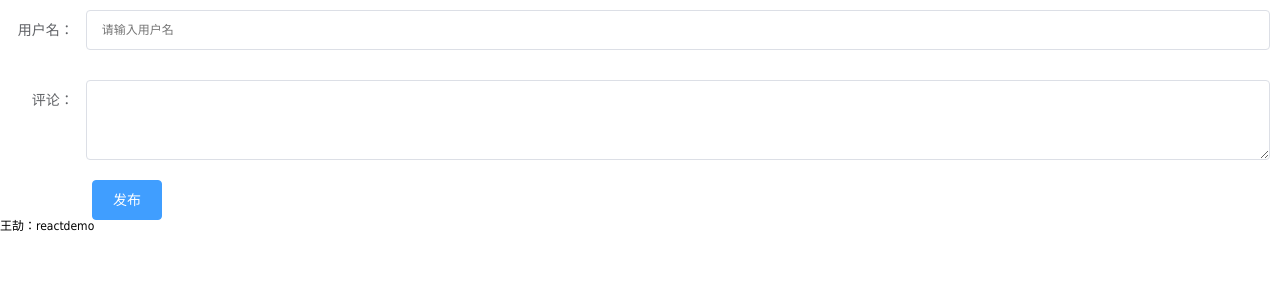
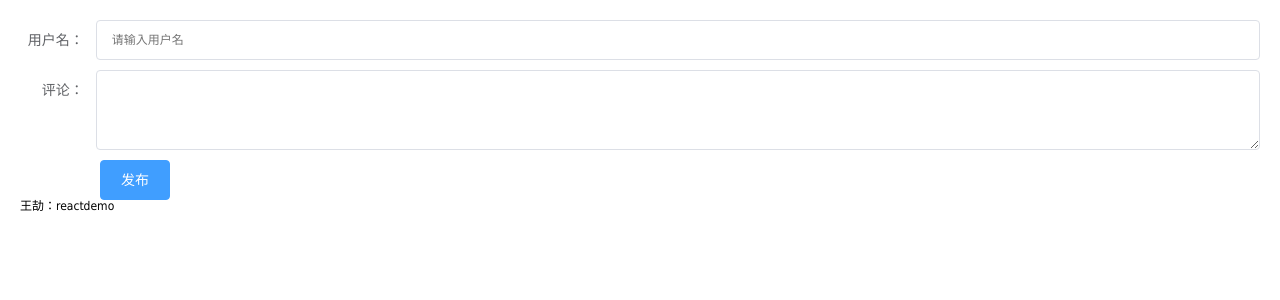
Before and after one commit to wangjiewangjie/react-pc-template, a React (Create React App) app: page /commentapp in a window 1280 px wide. Shown: the top 300 px of the page. Built offline with nearby package versions, Linux system fonts and the light colour scheme.

Commit message:
feat:评论demo

```diff
--- a/src/views/comment/CommentInput.tsx
+++ b/src/views/comment/CommentInput.tsx
@@ -1,23 +1,58 @@
 import React, { Component } from 'react'
 import './comment_input.scss'
 
-class CommentInput extends Component {
+
+// type propType = {
+//   username: string;
+//   content: string;
+// };
+// interface IComment {
+//   props: propType
+// }
+class CommentInput extends Component<any, any> {
+  constructor(props: any) {
+    super(props)
+    this.state = {
+      username: '',
+      content: ''
+    }
+  }
+
+  handleUserNameChange(event: any) {
+    this.setState({
+      username: event.target.value
+    })
+  }
+
+  handleContentChange(event: any) {
+    this.setState({
+      content: event.target.value
+    })
+  }
+
+  handleSubmit() {
+    if (this.props.onSubmit) {
+      const { username, content } = this.state
+      this.props.onSubmit({ username, content })
+    }
+    this.setState({ content: '' })
+  }
+
   render() {
     return (
-      <form>
-        <div className="input_wrap">
+      <div>
+        <div className="comment-input">
           <label htmlFor="username">用户名：</label>
-          <input type="text" name="username" placeholder="请输入用户名" />
+          <input type="text" name="username" placeholder="请输入用户名" value={this.state.username} onChange={this.handleUserNameChange.bind(this)} />
         </div>
 
-        <div className="input_wrap">
+        <div className="comment-input">
           <label htmlFor="comment">评论：</label>
-          <textarea name="comment"></textarea>
+          <textarea name="comment" value={this.state.content} onChange={this.handleContentChange.bind(this)}></textarea>
         </div>
 
-        <button>发布</button>
-      </form>
-
+        <button onClick={this.handleSubmit.bind(this)}>发布</button>
+      </div>
     )
   }
 }
--- a/src/views/comment/comment_app.scss
+++ b/src/views/comment/comment_app.scss
@@ -0,0 +1,3 @@
+.comment {
+  padding: 20px;
+}
--- a/src/views/comment/comment_input.scss
+++ b/src/views/comment/comment_input.scss
@@ -1,7 +1,6 @@
-.input_wrap {
+.comment-input {
   display: flex;
   margin-bottom: 10px;
-  padding: 10px;
 
   label {
     display: inline-block;
@@ -53,7 +52,7 @@ button {
   box-sizing: border-box;
   outline: none;
   margin: 0;
-  margin-left: 92px;
+  margin-left: 80px;
   transition: .1s;
   font-weight: 500;
   -moz-user-select: none;
```
